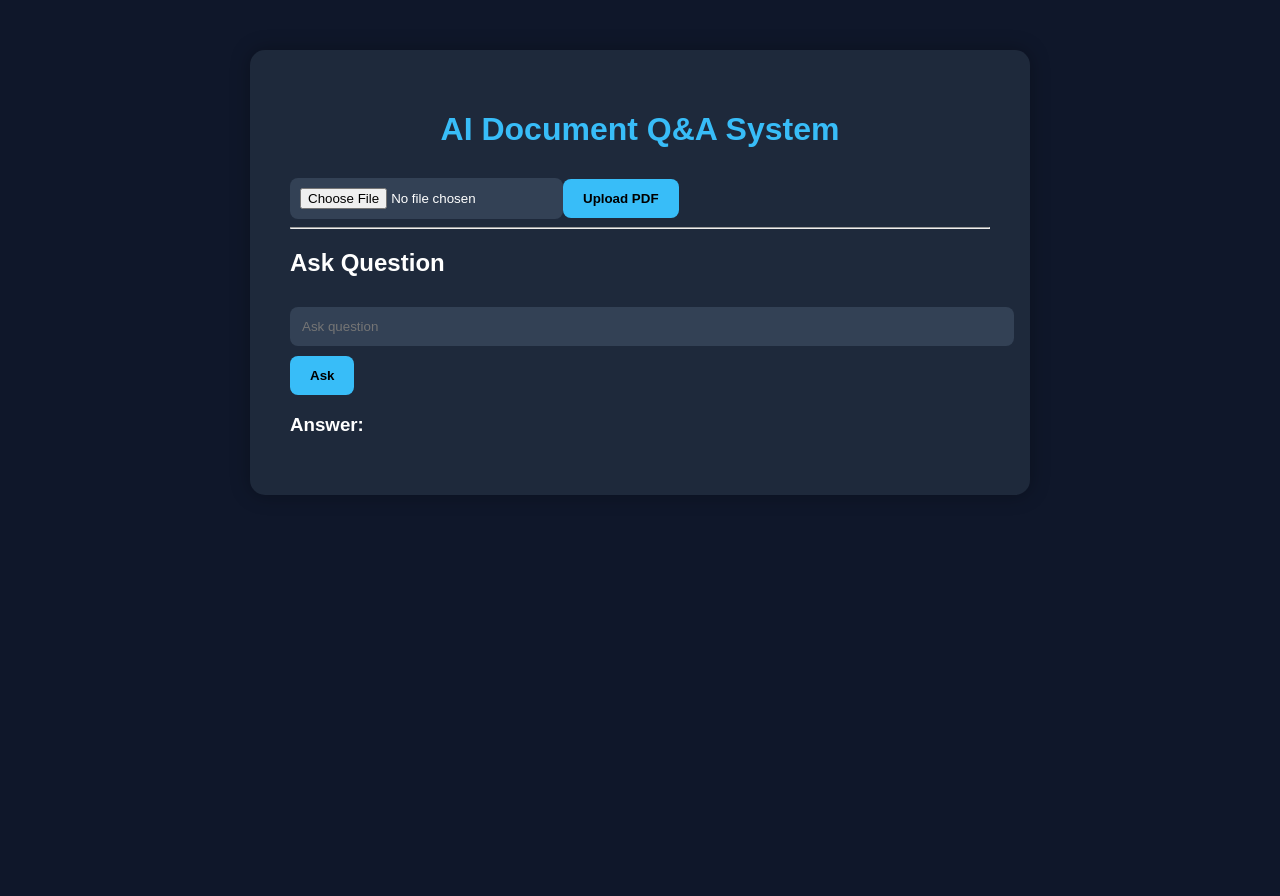
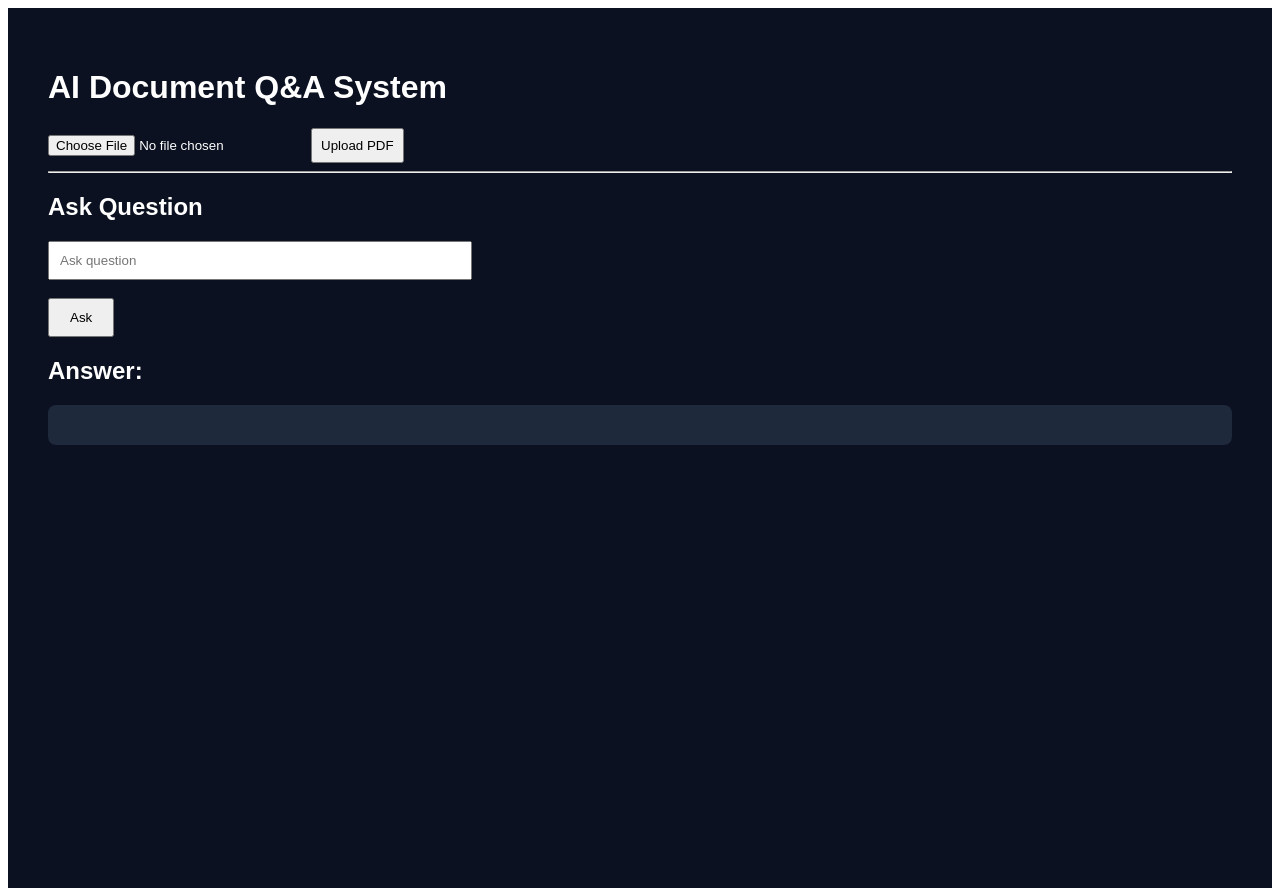
Before and after one commit to Dongala-Tejaswi/rag-document-Q-A, a React (Create React App) app in the folder frontend/: page / in a window 1280 px wide. Before the commit the page ends 800 px from the top, so only its background shows below. Built offline with nearby package versions, Linux system fonts and the light colour scheme.

Commit message:
Fixed upload and ask API

```diff
--- a/frontend/src/App.js
+++ b/frontend/src/App.js
@@ -1,17 +1,120 @@
-import "./App.css";
-import Upload from "./Upload";
-import Chat from "./Chat";
+import React, { useState } from "react";
+import API from "./api";
 
 function App() {
+
+  const [file, setFile] = useState(null);
+  const [question, setQuestion] = useState("");
+  const [answer, setAnswer] = useState("");
+
+  // Upload PDF
+  const uploadPDF = async () => {
+
+    const formData = new FormData();
+
+    formData.append("file", file);
+
+    try {
+
+      const response = await API.post(
+        "/upload",
+        formData
+      );
+
+      alert(response.data.message);
+
+    } catch (error) {
+
+      console.error(error);
+
+      alert("PDF upload failed");
+    }
+  };
+
+  // Ask question
+  const askQuestion = async () => {
+
+    try {
+
+      const response = await API.get(
+        `/ask?query=${encodeURIComponent(question)}`
+      );
+
+      setAnswer(response.data.answer);
+
+    } catch (error) {
+
+      console.error(error);
+
+      alert("Failed to fetch answer");
+    }
+  };
+
   return (
-    <div className="container">
+
+    <div style={{
+      backgroundColor: "#0b1120",
+      minHeight: "100vh",
+      color: "white",
+      padding: "40px",
+      fontFamily: "Arial"
+    }}>
+
       <h1>AI Document Q&A System</h1>
 
-      <Upload />
+      {/* Upload PDF */}
+      <input
+        type="file"
+        onChange={(e) => setFile(e.target.files[0])}
+      />
+
+      <button
+        onClick={uploadPDF}
+        style={{
+          marginLeft: "10px",
+          padding: "8px"
+        }}
+      >
+        Upload PDF
+      </button>
 
       <hr />
 
-      <Chat />
+      {/* Ask Question */}
+      <h2>Ask Question</h2>
+
+      <input
+        type="text"
+        placeholder="Ask question"
+        value={question}
+        onChange={(e) => setQuestion(e.target.value)}
+        style={{
+          padding: "10px",
+          width: "400px"
+        }}
+      />
+
+      <br /><br />
+
+      <button
+        onClick={askQuestion}
+        style={{
+          padding: "10px 20px"
+        }}
+      >
+        Ask
+      </button>
+
+      <h2>Answer:</h2>
+
+      <div style={{
+        backgroundColor: "#1e293b",
+        padding: "20px",
+        borderRadius: "8px"
+      }}>
+        {answer}
+      </div>
+
     </div>
   );
 }
```
Also changed, not shown: 2 other files (tests, documents, lock files or other folders).
